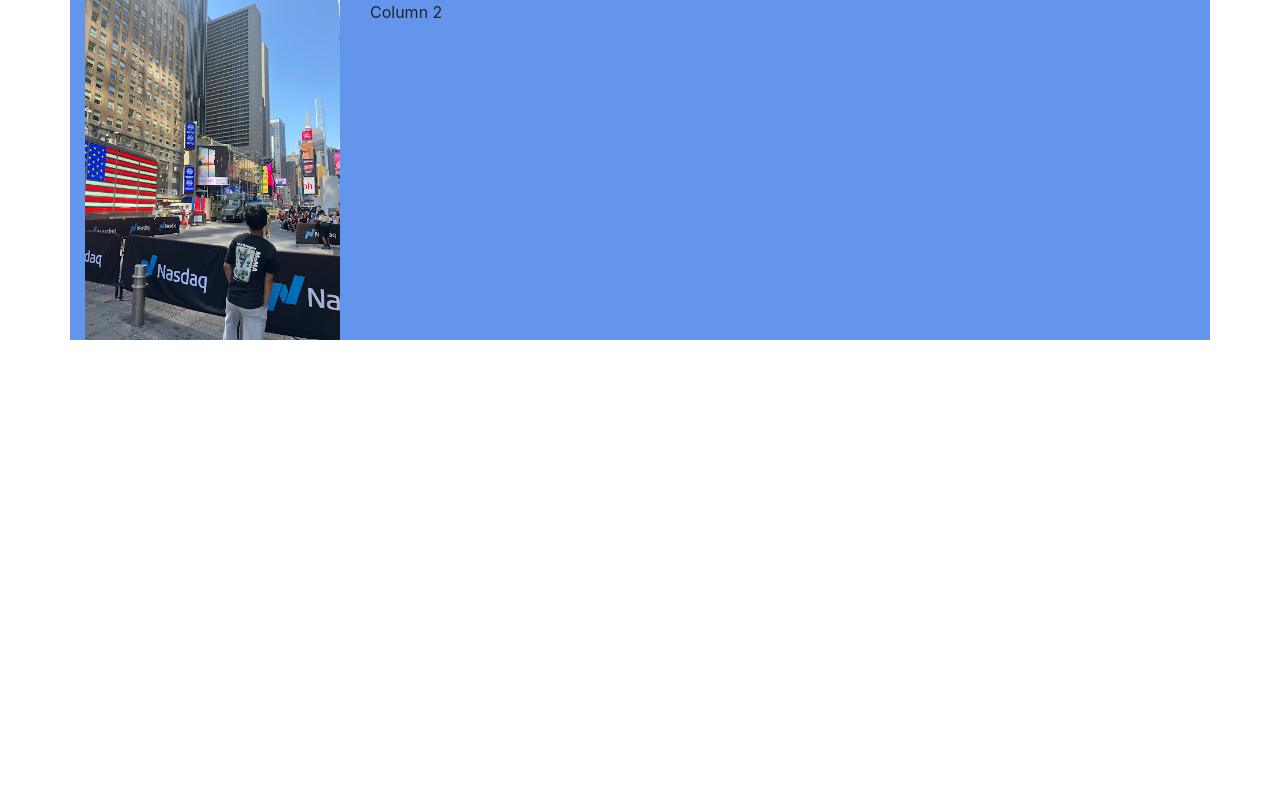
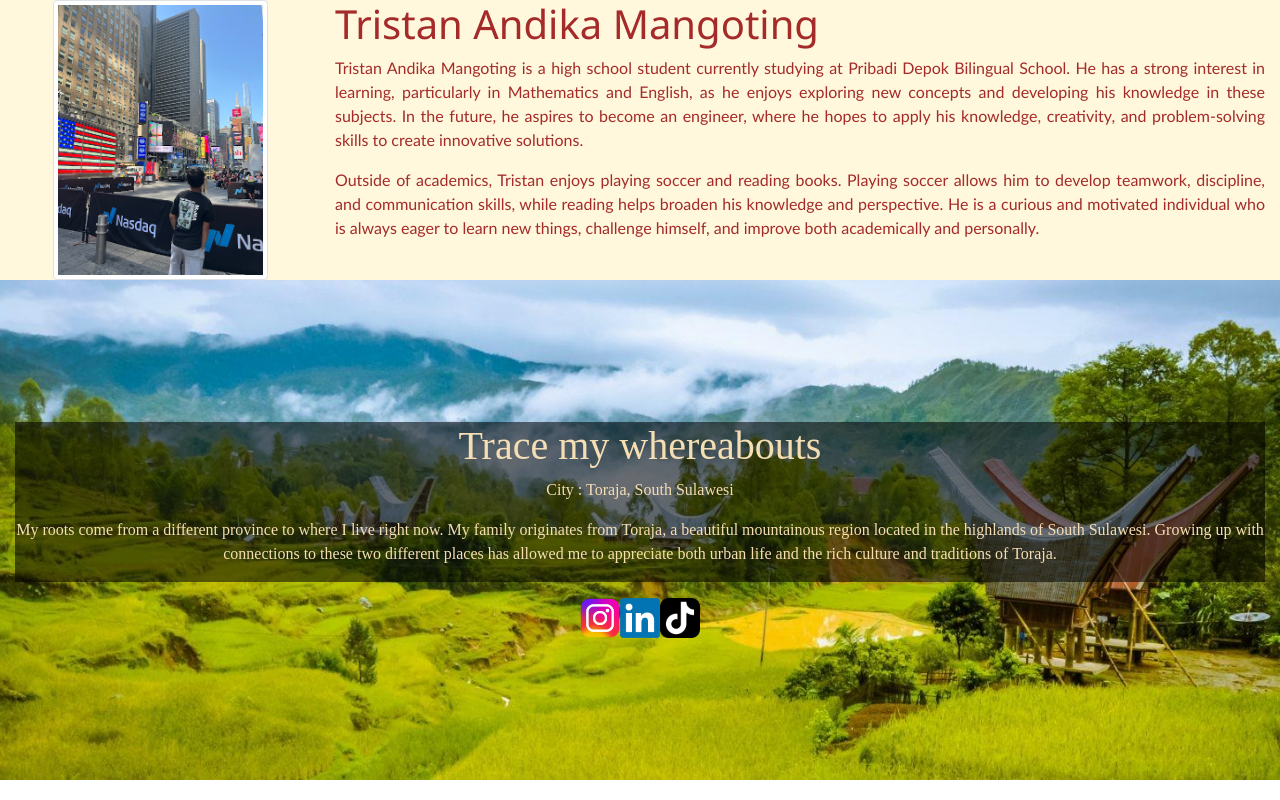
Before and after one commit to tristansma25/Tristan.sma25, a plain HTML site: page Personal-Tristan/index.html in a window 1280 px wide. Drawn offline with nearby package versions, Linux system fonts and the light colour scheme.

Commit message:
bismillah

```diff
--- a/Personal-Tristan/index.html
+++ b/Personal-Tristan/index.html
@@ -10,18 +10,46 @@
 <body>
 
     <div class="section1">
-        <div class="container" style="background-color: cornflowerblue;">
+        <div class="container-fluid p-10" style="background-color: cornsilk;">
             <div class="row">
-
-                <div class="col-3">
-                    <img src="/Personal-Tristan/Tristaan.JPG" alt="" class="img-fluid">
+                 <div class="col-3 d-flex justify-content-center">
+                    <img src="/Personal-Tristan/Tristaan.JPG" alt="" class="img-thumbnail object-fit-cover" style="height: 280px; width: 215px;">
                 </div>
-
-                <div class="col">Column 2</div>
+                 <div class="col">
+                    <h1 style="color:brown; font-family:  'Segoe UI', Tahoma, Geneva, Verdana, sans-serif ;">Tristan Andika Mangoting</h1>
+                    <p style="color: brown; font-family: 'Trebuchet MS', 'Lucida Sans Unicode', 'Lucida Grande', 'Lucida Sans', Arial, sans-serif; text-align: justify;">Tristan Andika Mangoting is a high school student currently studying at Pribadi Depok Bilingual School. He has a strong interest in learning, particularly in Mathematics and English, as he enjoys exploring new concepts and developing his knowledge in these subjects. In the future, he aspires to become an engineer, where he hopes to apply his knowledge, creativity, and problem-solving skills to create innovative solutions.
+                    </p>
+                    <p style="color :brown; font-family:  'Trebuchet MS', 'Lucida Sans Unicode', 'Lucida Grande', 'Lucida Sans', Arial, sans-serif; text-align: justify;">
+                        Outside of academics, Tristan enjoys playing soccer and reading books. Playing soccer allows him to develop teamwork, discipline, and communication skills, while reading helps broaden his knowledge and perspective. He is a curious and motivated individual who is always eager to learn new things, challenge himself, and improve both academically and personally.
+                    </p>
+                </div>
 
             </div>
         </div>
     </div>
+<div class="section2">
+    <div class="container-fluid text-center d-flex flex-column justify-content-center" style="background-image: url('/Personal-Tristan/Toraja1.jpeg'); background-size: cover; background-position:top center; background-repeat: no-repeat; min-height: 500px;">
+        <div style="background-color: rgba(0, 0, 0, 0.553);">
+            <h1 style="color: wheat; font-family: 'Times New Roman', Times, serif;">Trace my whereabouts</h1>
+            <p style="color: wheat; font-family:'Times New Roman', Times, serif">City : Toraja, South Sulawesi</p>
+            <p style="color: wheat ; font-family: 'Times New Roman', Times, serif">My roots come from a different province to where I live right now. My family originates from Toraja, a beautiful mountainous region located in the highlands of South Sulawesi. Growing up with connections to these two different places has allowed me to appreciate both urban life and the rich culture and traditions of Toraja.</p>
+        </div>
+    <div class="d-flex justify-content-center gap-3 mt-3">
+        <a href="https://instagram.com/trist4nnd1ka" target="_blank">
+            <img src="/Personal-Tristan/instagram.png" alt="" style="width: 40px; height: 40px;">
+        </a>
+        <a href="https://linkedin.com/in/trist4nnd1ka" target="_blank">
+            <img src="/Personal-Tristan/lkd.png" alt="" style="width: 40px; height: 40px;">
+        </a>
+        <a href="https://tiktok.com/trist4nnd1ka" target="_blank">
+            <img src="/Personal-Tristan/tiktok.webp" alt="" style="width: 40px; height: 40px;">
+        </a>
+    </div>
+
+    </div>
+
+</div>
+
 
 </body>
 </html>
```
Also changed, not shown: Personal-Tristan/Toraja1.jpeg (added), Personal-Tristan/instagram.png (added), Personal-Tristan/lkd.png (added), Personal-Tristan/tiktok.webp (added).
